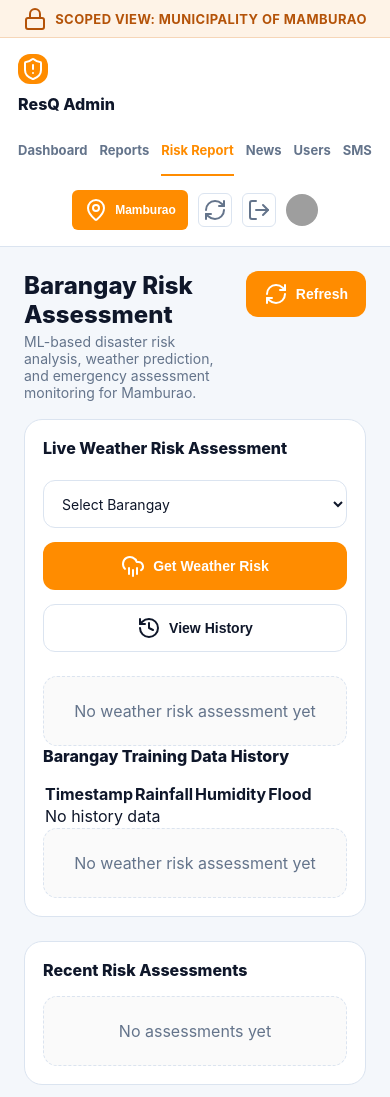
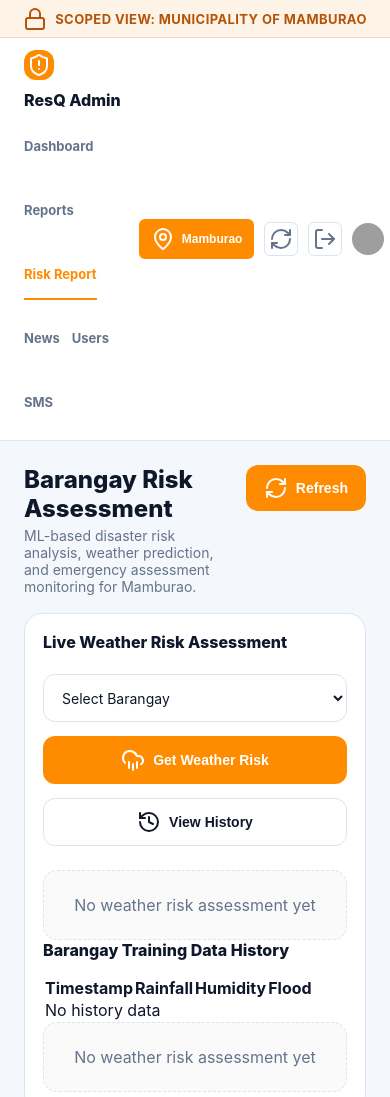
Before and after one commit to joshuaapostol24/resq-web, a website: page RISKREPORT/riskreport.html in a window 390 px wide. Shown: the top 1097 px of the page. Drawn offline with nearby package versions, Linux system fonts and the light colour scheme; no server answers; sample sign-in values are in the browser's storage; grey boxes are pictures that could not be loaded.

Commit message:
fixed placements

```diff
--- a/RISKREPORT/riskreport.css
+++ b/RISKREPORT/riskreport.css
@@ -500,11 +500,14 @@ body{
 @media(max-width:768px){
 
     .top-nav{
-        flex-direction:column;
-        height:auto;
-        padding:16px;
-        gap:14px;
-    }
+    background:#fff;
+    padding:12px 24px;
+    display:flex;
+    justify-content:space-between;
+    align-items:center;
+    border-bottom:1px solid var(--border);
+    gap:18px;
+}
 
     .nav-left{
         flex-direction:column;
```
